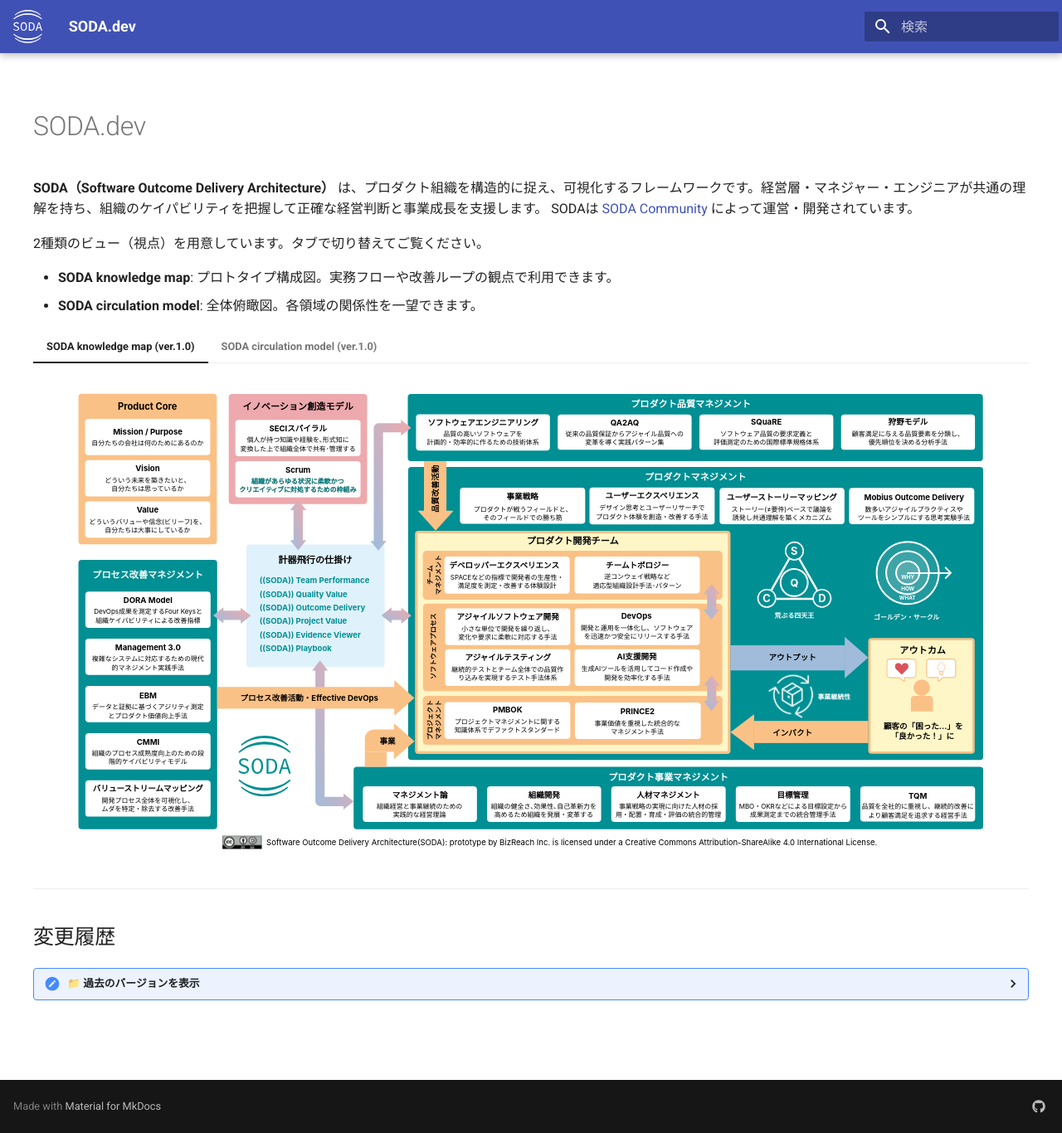
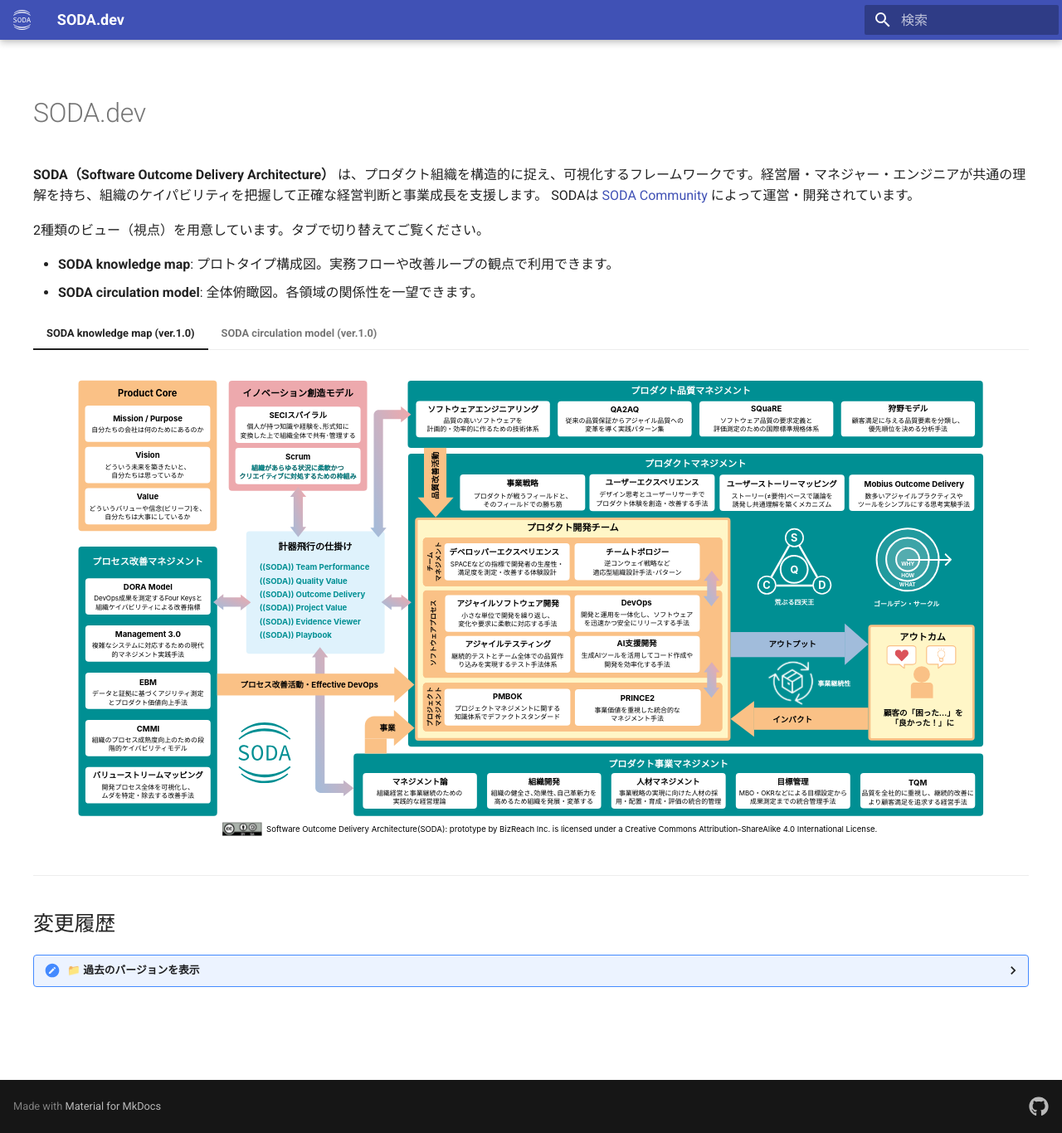
Before and after one commit to Findy/soda.dev, an MkDocs documentation site: the page built from docs/index.md, in a window 1280 px wide and 1366 px high. Shown: the whole window at 83% size. Built offline with MkDocs 1.6.1 and Material for MkDocs 9.7.7, drawn with Linux system fonts in a browser that asks for light colours.

Commit message:
fix: フッターのソーシャルアイコンのサイズを調整し、ロゴのサイズ設定を削除

```diff
--- a/docs/stylesheets/extra.css
+++ b/docs/stylesheets/extra.css
@@ -56,23 +56,7 @@
     cursor: zoom-in;
 }
 
-/* ロゴのサイズ調整（必要に応じて変更） */
-.md-header__button.md-logo img,
-.md-header__button.md-logo svg {
-    height: 2rem !important;  /* 32px */
-    width: auto !important;
+/* フッターのソーシャルアイコンを大きく */
+.md-social__link {
+    transform: scale(1.5) !important;
 }
-
-/* フッターのソーシャルアイコンを大きく */
-.md-footer-social__link svg,
-.md-social__link svg {
-    width: 2rem !important;
-    height: 2rem !important;
-}
-
-.md-footer-social__link,
-.md-social__link {
-    display: inline-flex;
-    align-items: center;
-    justify-content: center;
-}
```
